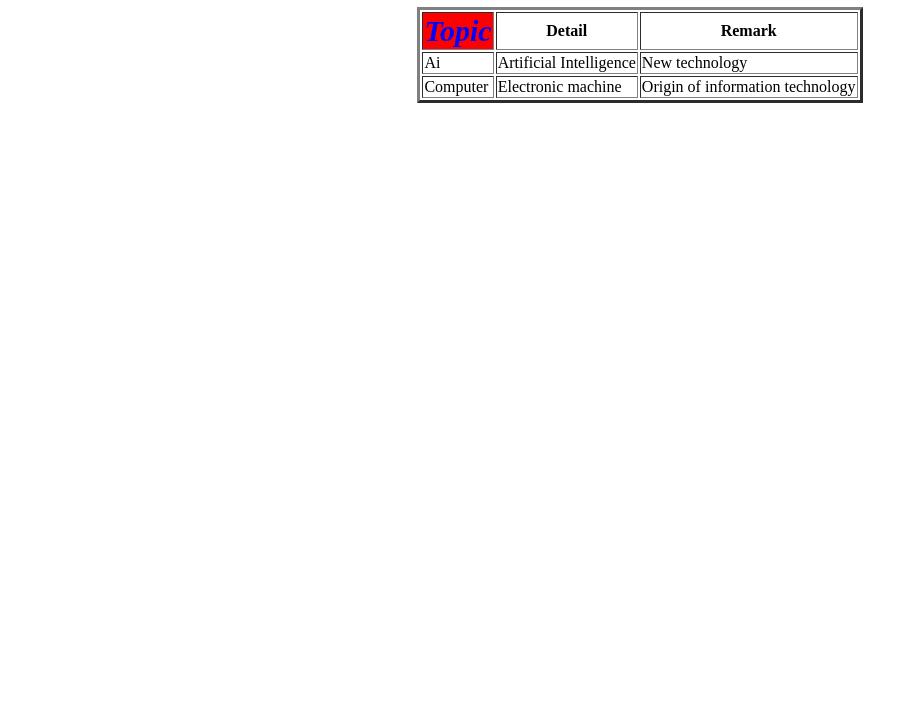
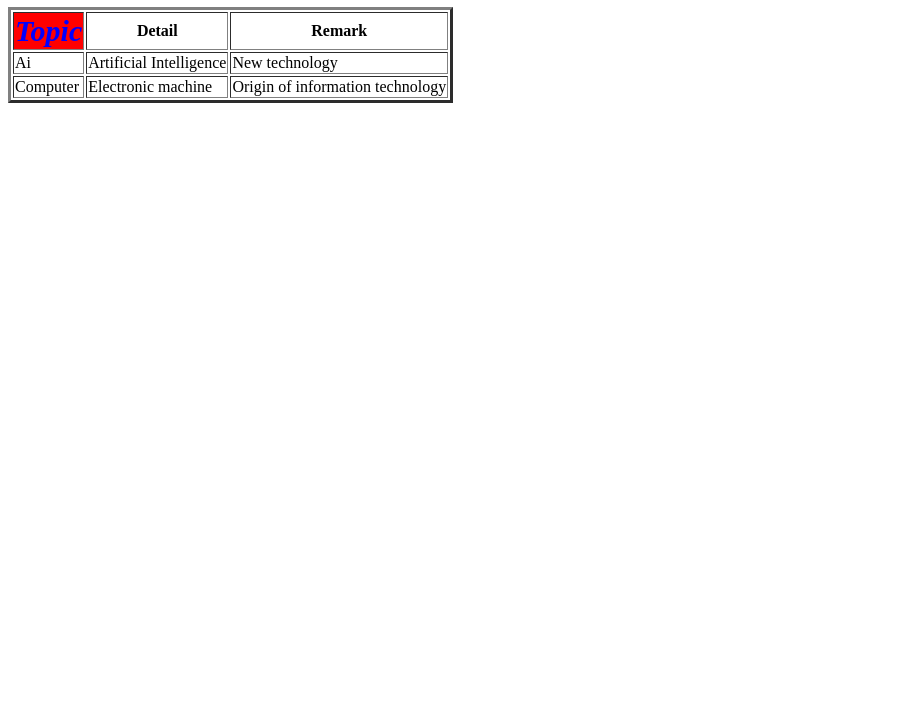
Before and after one commit to sareehan2547/Nature, a plain HTML site: page table.html in a window 1280 px wide. Shown: the part 73-800 px from the top of the page, without its empty margins (0-918 px from the left). Drawn offline with Linux system fonts and the light colour scheme.

Commit message:
Update table.html

```diff
--- a/table.html
+++ b/table.html
@@ -3,7 +3,7 @@
 <title> Tables </title>
 <body>
 <h1>Tables</h1>
-<table border=3px; align="center">
+<table border=3px; align="left">
         <tr>
             <th style="font-size: 30px; font-style: italic; color: #0000FF; background-color: red">Topic</th>
             <th>Detail</th>
```
